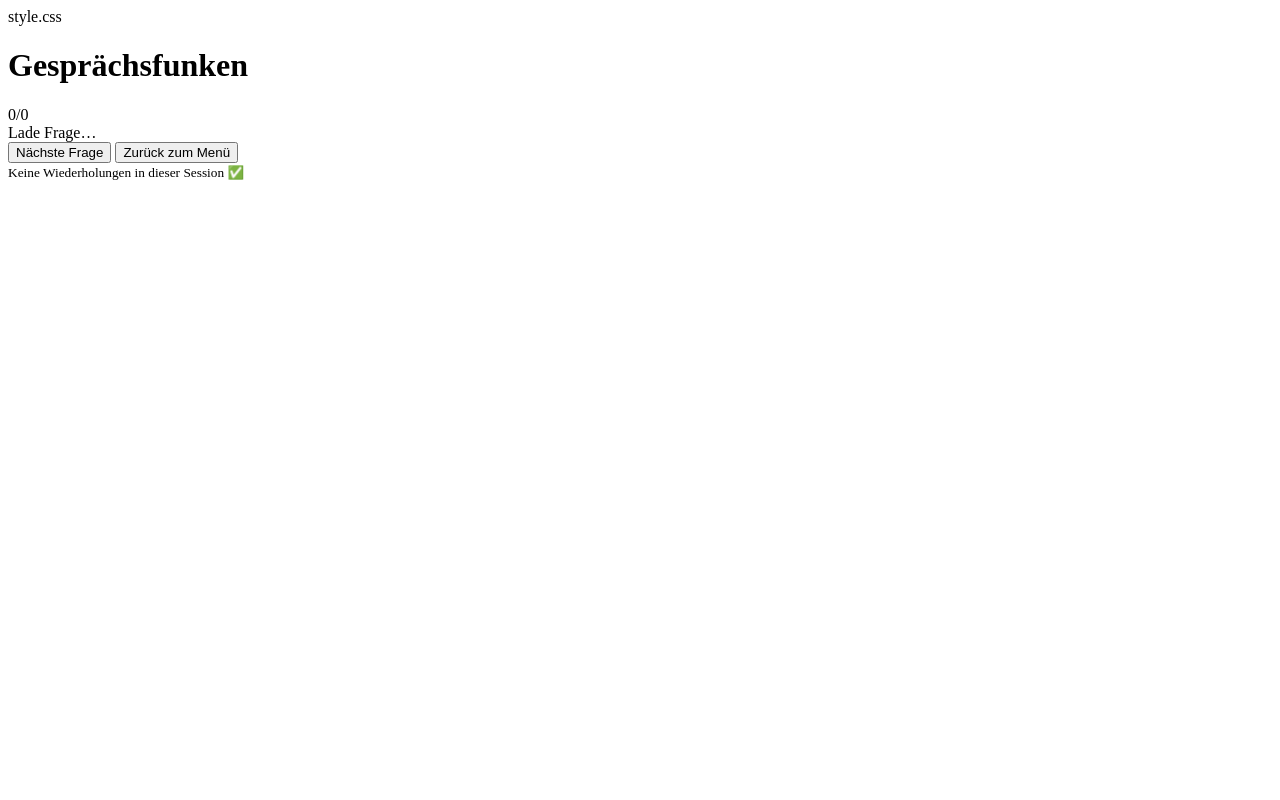
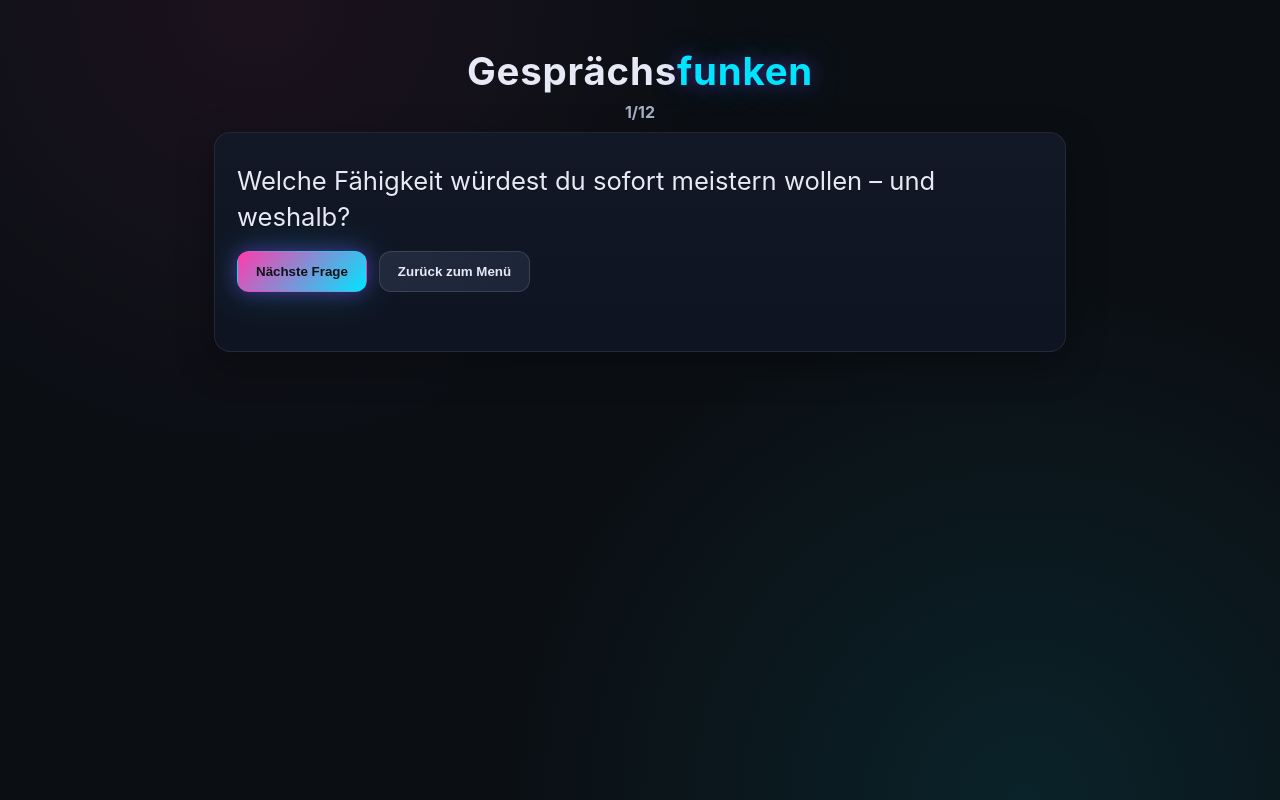
Before and after one commit to janniklasdohrke-eng/GespraechsFunken, a plain HTML site: page questions.html in a window 1280 px wide. Drawn offline with Linux system fonts and the light colour scheme.

Commit message:
protoype_ready

```diff
--- a/questions.html
+++ b/questions.html
@@ -7,9 +7,8 @@
   <meta name="viewport" content="width=device-width, initial-scale=1" />
   <title>Gesprächsfunken – Frage</title>
 
-  style.css
-  <link href="https://fonts.googleapis.com/css2?familyamily=Inter:wght@400;600;700&display=swap
-  script.js</script>
+  <link rel="stylesheet" href="style.css">
+  <link href="https://fonts.googleapis.com/css2?familyisplay=swap"
 </head>
 <body class="theme-dark">
   <div class="container">
@@ -29,9 +28,8 @@
       <div id="status" class="status"></div>
     </main>
 
-    <footer class="footer">
-      <small>Keine Wiederholungen in dieser Session ✅</small>
-    </footer>
   </div>
+  <!-- ✅ Link your script here -->
+  <script src="script.js"></script>
 </body>
 </html>
```
Also changed, not shown: index.html (+1 -4 lines).
